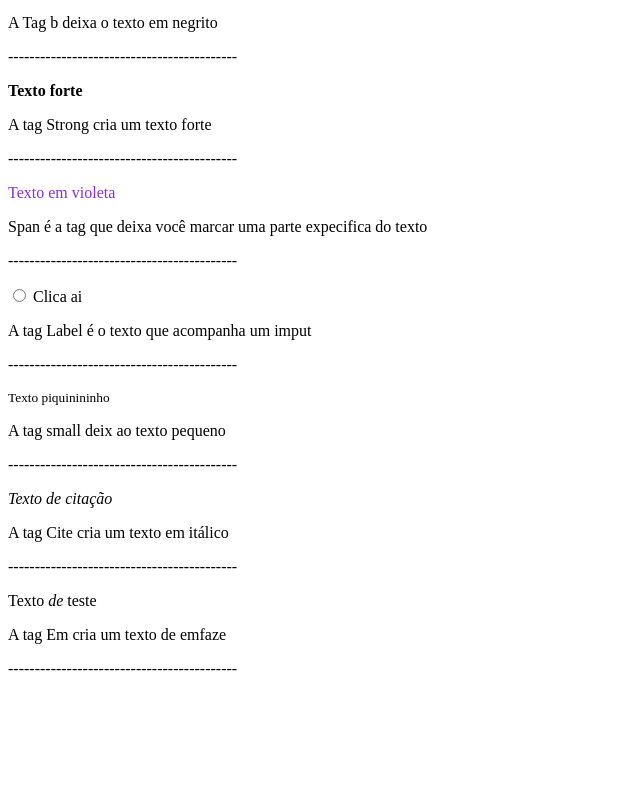
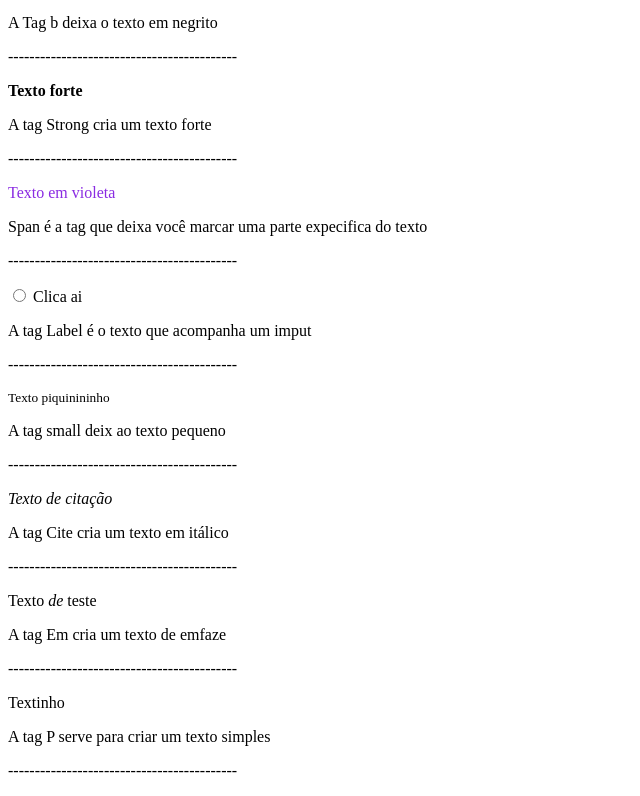
Before and after one commit to ArthurTomazia/Aula01, a plain HTML site: page index.html in a window 1280 px wide. Shown: the part 565-1361 px from the top of the page, without its empty margins (0-640 px from the left). Before the commit the page ends 1259 px from the top, so only its background shows below. Drawn offline with Linux system fonts and the light colour scheme.

Commit message:
Add - A tag P serve para adicionar um parágrafo

```diff
--- a/index.html
+++ b/index.html
@@ -43,6 +43,10 @@
 <p>Texto <em>de</em> teste</p>
 <p>A tag Em cria um texto de emfaze</p>
 <p>-------------------------------------------</p>
+<p>Textinho</p>
+<p>A tag P serve para criar um texto simples</p>
+<p>-------------------------------------------</p>
+
 
 
 </body>
```
